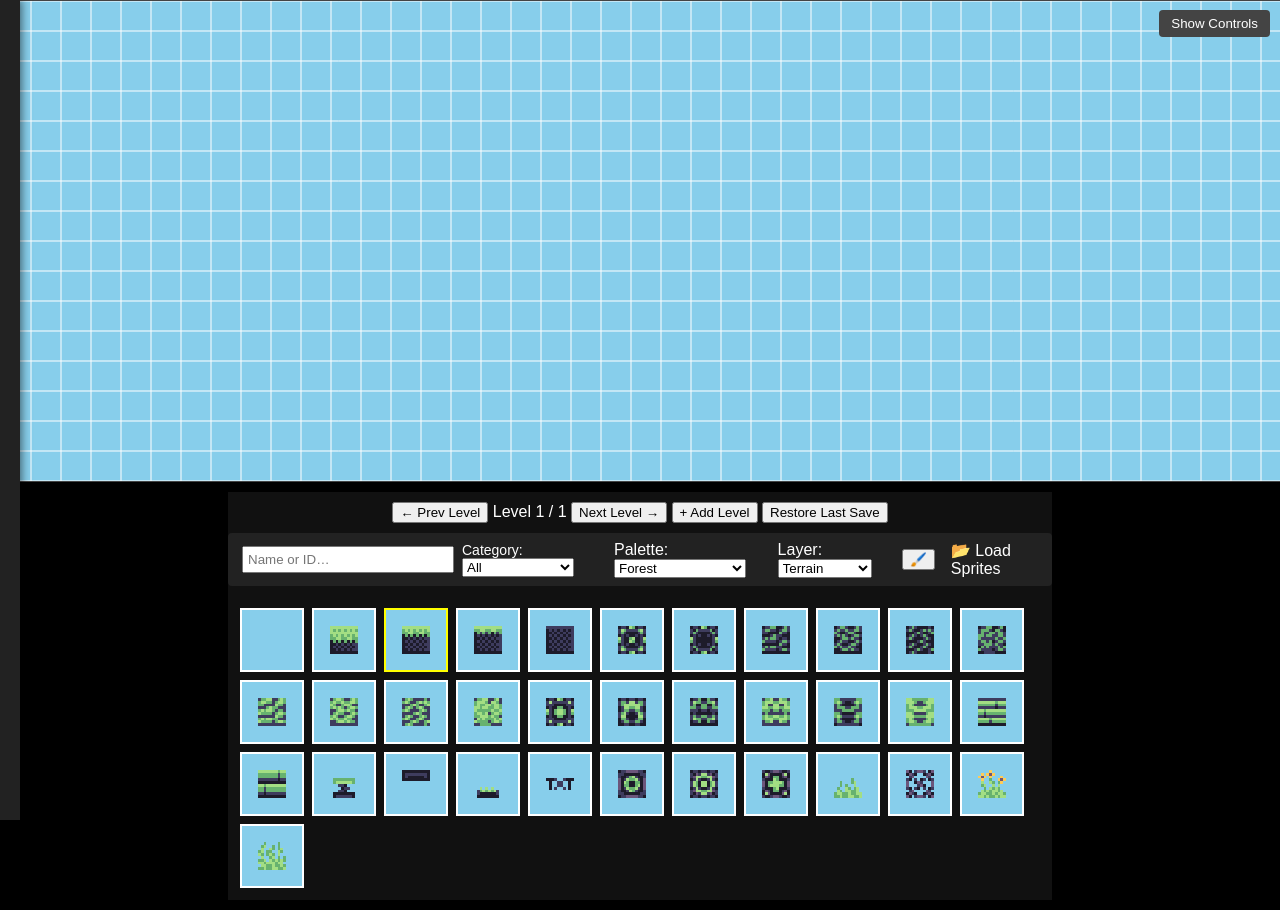
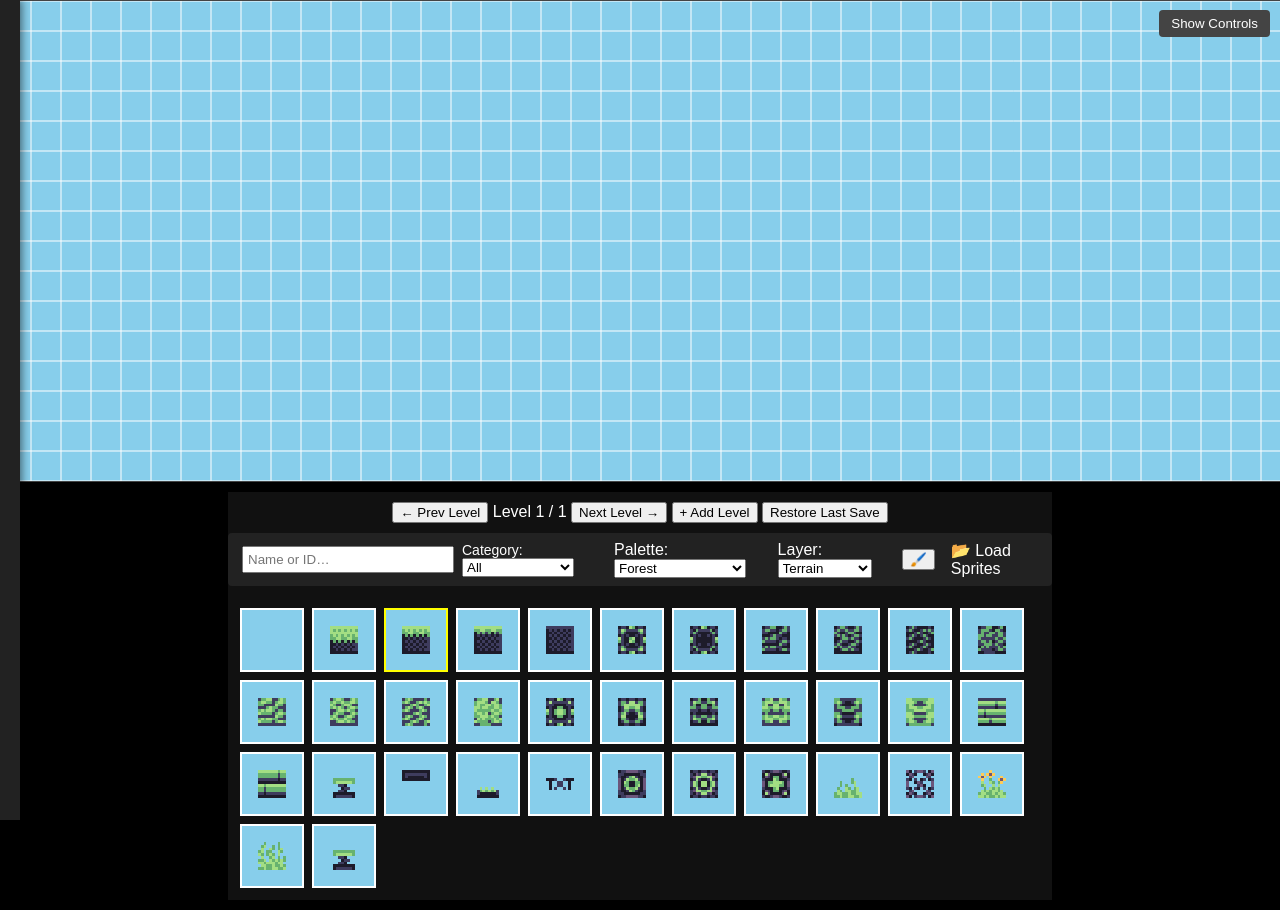
Before and after one commit to Lolo23450/systematic, a plain HTML site: page index.html in a window 1280 px wide. Shown: the top 910 px of the page. Drawn offline with nearby package versions, Linux system fonts and the light colour scheme.

Commit message:
Added Category support

```diff
--- a/editor.js
+++ b/editor.js
@@ -45,6 +45,9 @@ window.SystematicAPI = (function(){
     buildTileCanvas(sid, 0, /*layer=*/0, "", tileCache);
     buildTileCanvas(sid, 0, /*layer=*/1, "", tileCache);
     // 4) rebuild brushes UI
+    addSpriteToCategory("All", def.id)
+    addSpriteToCategory(def.category, def.id)
+    updateCategorySelector();
     createTileBrushes();
     console.log("Registered custom tile:", sid, def.name);
     };
@@ -189,15 +192,21 @@ const TEXT_TILE_ID = 31
 const originalBuiltInCount = sprites.length;
 
     // brush categories
-    let brushCategories = {
-      "All":              [0],
-      "Terrain":          [0],
-      "Cobblestone":      [0],
-      "Wood":             [0],
-      "Ancient Stones":   [0],
-      "Other":            [0],
-      "Painted":          [0]
+    const all       = sprites.map((_, i) => i).filter(i => ![24,25,26,29,30].includes(i));
+    const painted   = sprites.map((_, i) => i)
+                            .filter(i => i >= originalBuiltInCount);
+    let builtinCategories = {
+      "All":        all,
+      "Terrain":    [0,1,2,3,4,35,38,37],
+      "Cobblestone":[0,7,8,9,10,11,12,13,14],
+      "Wood":       [0,21,22],
+      "Ancient Stones":[5,6,15,16,17,18,19,20,32,33,34],
+      "Other":      [0,23,27,28,31,36],
+      "Painted":    painted
     };
+
+    let brushCategories = {};
+
     let currentCategory = "All";
     let tileSearchQuery = "";
 
@@ -303,10 +312,8 @@ const originalBuiltInCount = sprites.length;
     restoreBtn.onclick   = loadAllLevelsFromStorage;
     document.getElementById("levelControls").appendChild(restoreBtn);
 
+    const catSel = document.getElementById("categorySelector");
     // Populate category dropdown
-    const catSel = document.getElementById("categorySelector");
-    catSel.innerHTML = Object.keys(brushCategories)
-        .map(name => `<option>${name}</option>`).join("");
     catSel.onchange = e => {
       currentCategory = e.target.value;
       createTileBrushes();
@@ -1437,6 +1444,46 @@ const originalBuiltInCount = sprites.length;
 
       SystematicAPI.trigger('onUpdate', player, keys);
       requestAnimationFrame(update);
+    }
+
+    // 3) unify them every time you build the UI
+    function makeBrushCategories() {
+      // start with a shallow copy of the built-ins
+      const cats = { ...builtinCategories };
+
+      // merge in any mod-defined categories/sprites
+      for (const [catName, ids] of Object.entries(brushCategories)) {
+        if (!cats[catName]) cats[catName] = [];
+        for (const id of ids) {
+          if (!cats[catName].includes(id)) cats[catName].push(id);
+        }
+      }
+
+      return cats;
+    }
+
+    function addSpriteToCategory(category, spriteid) {
+      // If the category doesn't exist, create it as an empty array
+      if (!brushCategories[category]) {
+        brushCategories[category] = [];
+      }
+
+      // Add the sprite id if it's not already in the category
+      if (!brushCategories[category].includes(spriteid)) {
+        brushCategories[category].push(spriteid);
+      }
+    }
+
+    function updateCategorySelector() {
+      brushCategories = makeBrushCategories(); // <-- get fresh categories
+      if (!catSel) {
+        console.error("categorySelector element not found!");
+        return;
+      }
+
+      catSel.innerHTML = Object.keys(brushCategories)
+        .map(name => `<option value="${name}">${name}</option>`)
+        .join("");
     }
 
     // --- TILE BRUSH UI ---
@@ -1601,23 +1648,6 @@ const originalBuiltInCount = sprites.length;
         cell.style.background = palette[idx] || 'rgba(0,0,0,0)';
       });
     }
-
-    function makeBrushCategories() {
-      const all       = sprites.map((_, i) => i).filter(i => ![24,25,26,29,30].includes(i));
-      const painted   = sprites.map((_, i) => i)
-                              .filter(i => i >= originalBuiltInCount);
-      return {
-        "All":        all,
-        "Terrain":    [0,1,2,3,4,35,38,37],
-        "Cobblestone":[0,7,8,9,10,11,12,13,14],
-        "Wood":       [0,21,22],
-        "Ancient Stones":[5,6,15,16,17,18,19,20,32,33,34],
-        "Other":      [0,23,27,28,31,36],
-        // now "Painted" only contains indices of sprites you added
-        "Painted":    painted
-      };
-    }
-
     openBtn.addEventListener('click', () => {
       initEditorGrid();
       nameInp.value = '';
@@ -1794,5 +1824,6 @@ const originalBuiltInCount = sprites.length;
     });
 
     // --- STARTUP ---
+    updateCategorySelector();
     createTileBrushes();
     update();  // kick off main loop
--- a/index.html
+++ b/index.html
@@ -108,6 +108,7 @@
 <script src="editor.js"></script>
 <!--Uncomment the scripts below to load examplemods-->
 <!--<script src="mods/examplemod/exampletile.js"></script>-->
+<script src="mods/examplemod/exampletile.js"></script>
 <!--<script src="mods/examplemod/exampleplayerabiltity"></script>-->
 <!--Add more mods by placing more scripts here-->
 </html>
--- a/mods/examplemod/exampletile.js
+++ b/mods/examplemod/exampletile.js
@@ -16,6 +16,7 @@ const heavySpringSprite = [
 SystematicAPI.registerTile({
   id: 99,
   name: "Heavy Spring",
+  category: "Example Mod",
   sprite: heavySpringSprite,
   properties: { bounce: 20 }
 });
```
